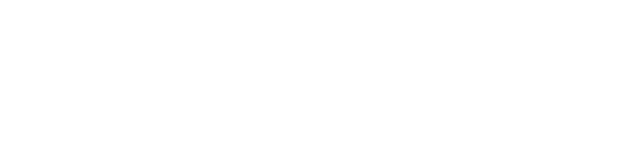
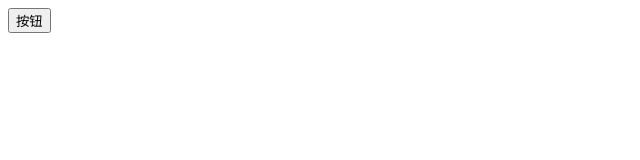
Before and after one commit to xiaobaizzz/hbuilder_git, a plain HTML site: page index.html in a window 1280 px wide. Shown: the whole page, without its empty margins (0-640 px from the left). Drawn offline with Linux system fonts and the light colour scheme.

Commit message:
index ：增加了按钮

```diff
--- a/index.html
+++ b/index.html
@@ -5,6 +5,6 @@
 		<title></title>
 	</head>
 	<body>
-
+		<button type="button">按钮</button>
 	</body>
 </html>
```
